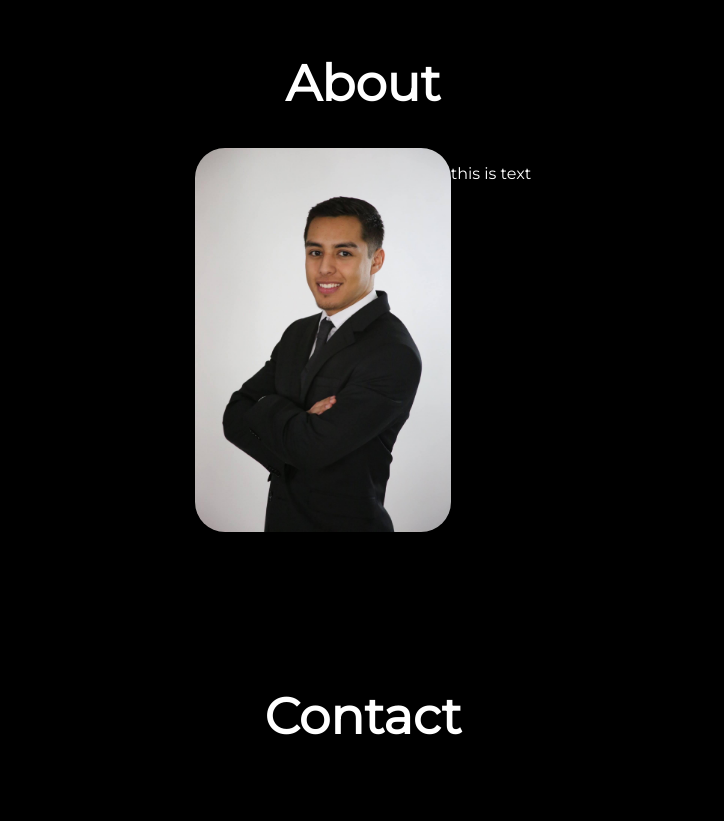
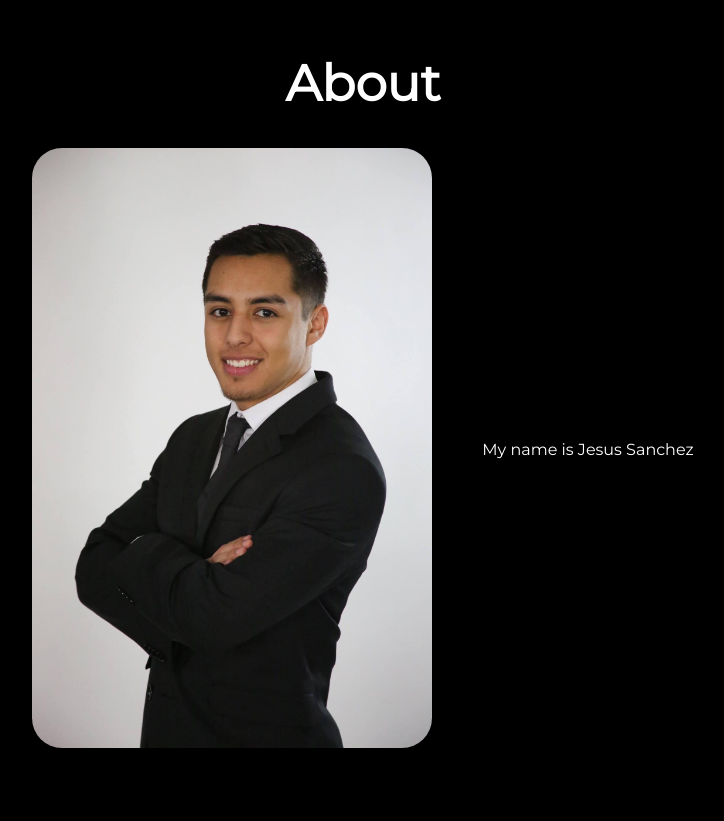
Before and after one commit to jsanch387/JesusPortfolio, a plain HTML site: page index.html in a window 1280 px wide. Shown: the part 1879-2700 px from the top of the page, without its empty margins (277-1001 px from the left). Drawn offline with Linux system fonts and the light colour scheme.

Commit message:
Fixed About me section

```diff
--- a/index.html
+++ b/index.html
@@ -57,11 +57,14 @@
     <div class="heading-dark">
         <h1>About</h1>
     </div>
-    <section class="about-me">
-        <div class="items">
-            <img class="about-img" src="./resources/images/portrait.jpg">
-            <p>this is text</p>
+    <div class="container">
+        <div class="image">
+            <img id="about-img" src="./resources/images/portrait.jpg">
         </div>
+        <div class="text">
+            <p>My name is Jesus Sanchez</p>
+        </div>
+    </div>
     <!-- End of about me section -->
 
     <!-- Start of contact section -->
--- a/resources/CSS/main.css
+++ b/resources/CSS/main.css
@@ -121,8 +121,8 @@ figcaption {
 
  /* About me CSS */
 
- .about-img {
-     width: 20%;
+#about-img {
+     width: 400px;
      height: auto;
      border-radius: 30px;
  }
@@ -132,3 +132,15 @@ figcaption {
     justify-content: center;
     flex-wrap: wrap;
 }
+
+.container {
+    display: flex;
+    align-items: center;
+    justify-content: center;
+    flex-wrap: wrap;
+}
+
+.text {
+    margin-left: 50px;
+    font-family:'Montserrat', sans-serif;
+}
```
